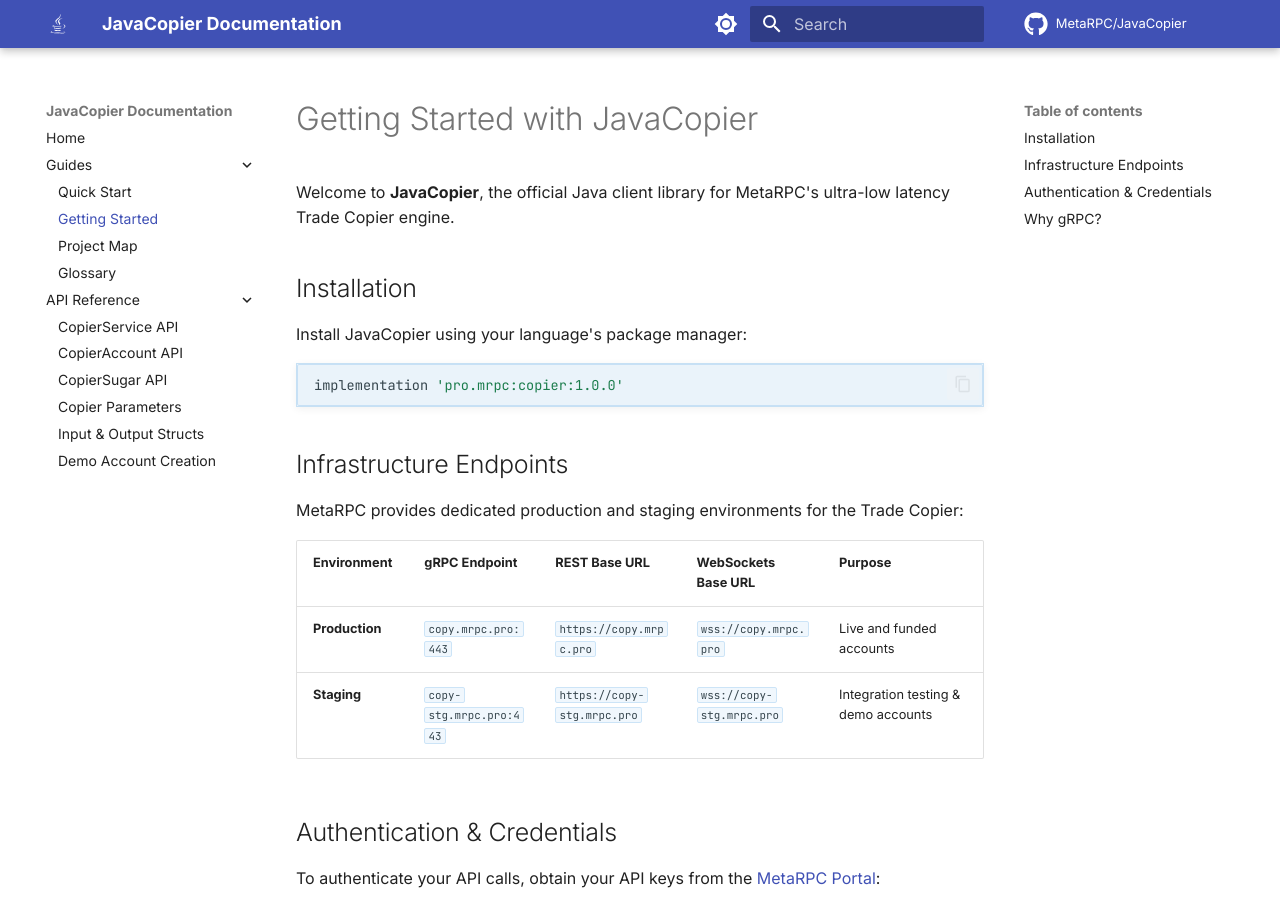
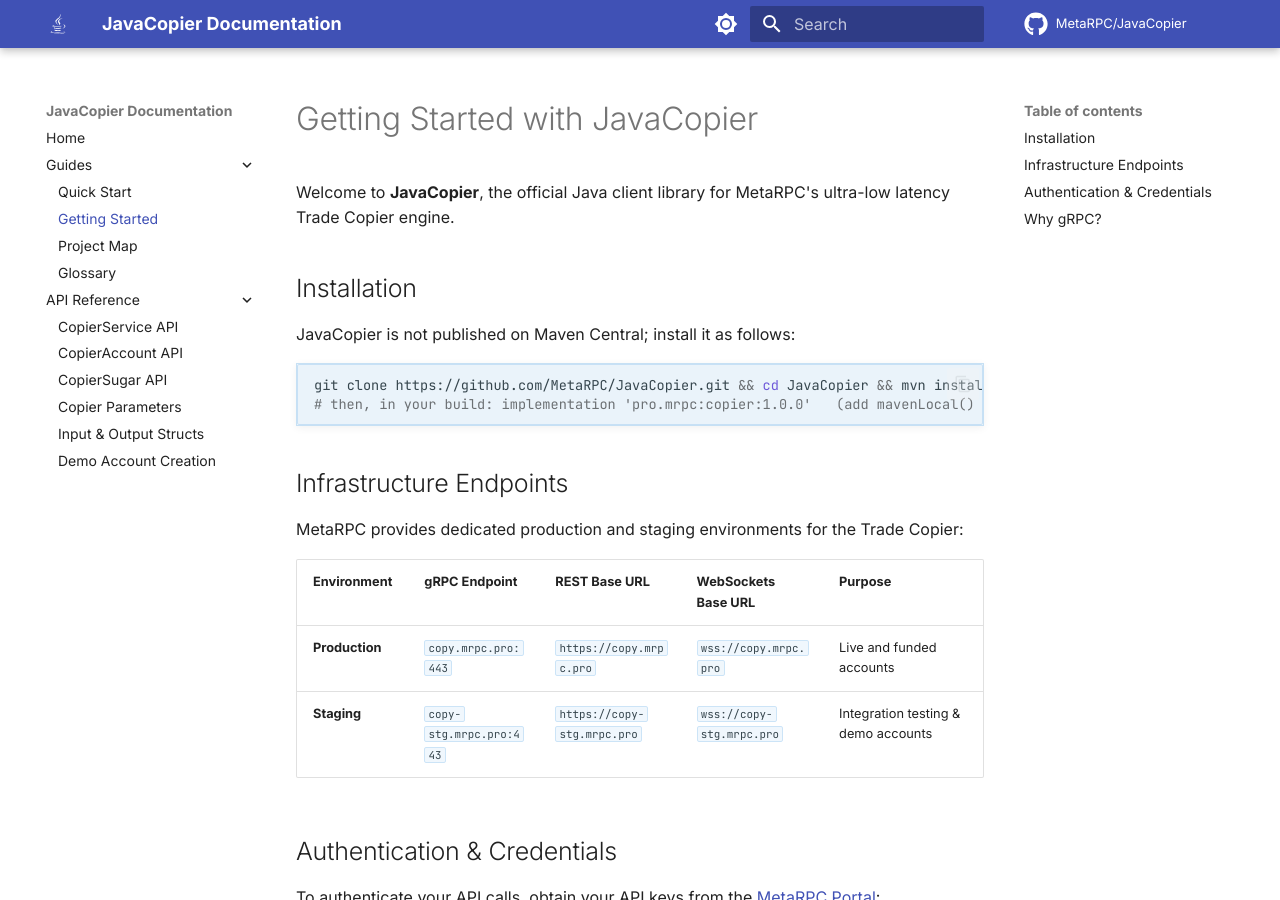
Before and after one commit to MetaRPC/JavaCopier, an MkDocs documentation site: the page built from docs/All_Guides/GETTING_STARTED.md, in a window 1280 px wide and 900 px high. Built offline with MkDocs 1.6.1 and Material for MkDocs 9.7.7, drawn with Linux system fonts in a browser that asks for light colours; comment, search, counter and statistics services are not loaded.

Commit message:
docs: the install commands are the ones that work
The package is not on a package registry (vcpkg, crates.io, rubygems, NuGet, Maven Central, npm or PyPI as the case may be),
so the guide shows how it is installed from this repository. Same commands as the hub at https://mrpc.pro/sandbox-apis.

Co-Authored-By: Claude Sonnet 5.5 <noreply@anthropic.com>

````diff
--- a/docs/All_Guides/GETTING_STARTED.md
+++ b/docs/All_Guides/GETTING_STARTED.md
@@ -4,10 +4,11 @@ Welcome to **JavaCopier**, the official Java client library for MetaRPC's ultra-
 
 ## Installation
 
-Install JavaCopier using your language's package manager:
+JavaCopier is not published on Maven Central; install it as follows:
 
 ```bash
-implementation 'pro.mrpc:copier:1.0.0'
+git clone https://github.com/MetaRPC/JavaCopier.git && cd JavaCopier && mvn install -DskipTests
+# then, in your build: implementation 'pro.mrpc:copier:1.0.0'   (add mavenLocal() to repositories)
 ```
 
 ## Infrastructure Endpoints
````
Also changed, not shown: README.md (+2 -1 lines).
